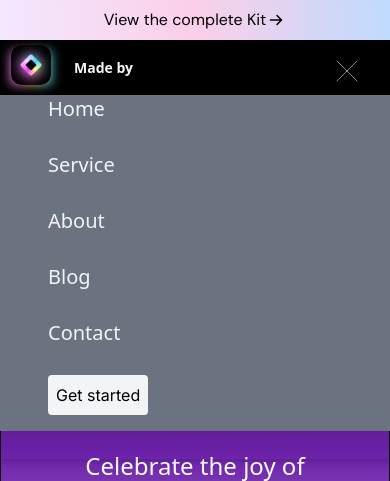
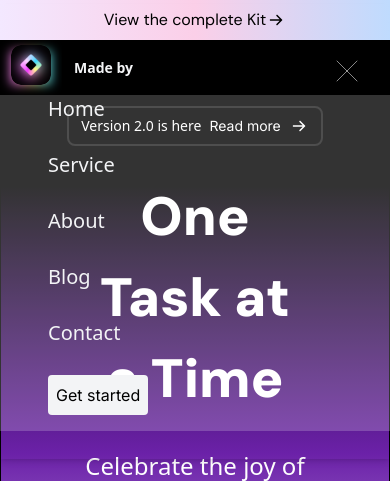
Before and after one commit to Shaileshkale17/one_task_project, a React (Vite) app: page / in a window 390 px wide. Both pictures are taken after a click on the element 348 px from the left and 70 px from the top of the page. Shown: the top 481 px of the page. Built offline with nearby package versions, Linux system fonts and the light colour scheme.

Commit message:
adding nav css

```diff
--- a/src/components/navber/Navber_2.jsx
+++ b/src/components/navber/Navber_2.jsx
@@ -33,7 +33,7 @@ function Navber_2() {
         </div>
         <ul
           className={`md:flex md:items-center md:pb-0 pb-12 gap-5 items-center  ${
-            open ? "block h-[21rem] bg-gray-500 px-12" : "hidden h-0"
+            open ? "block h-[21rem] bg-bginputColor px-12" : "hidden h-0"
           }`}>
           {DataLink.map((link) => (
             <li
```
